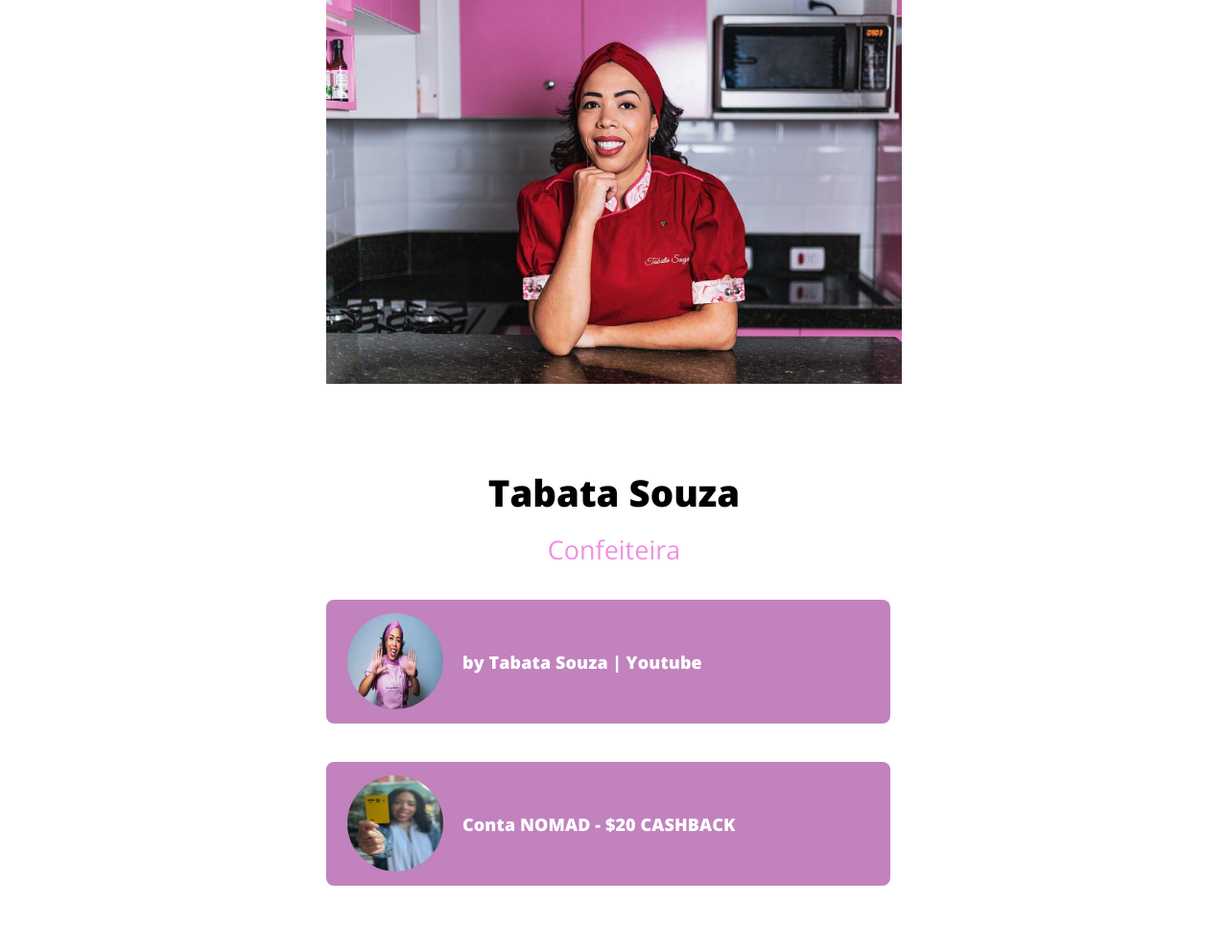
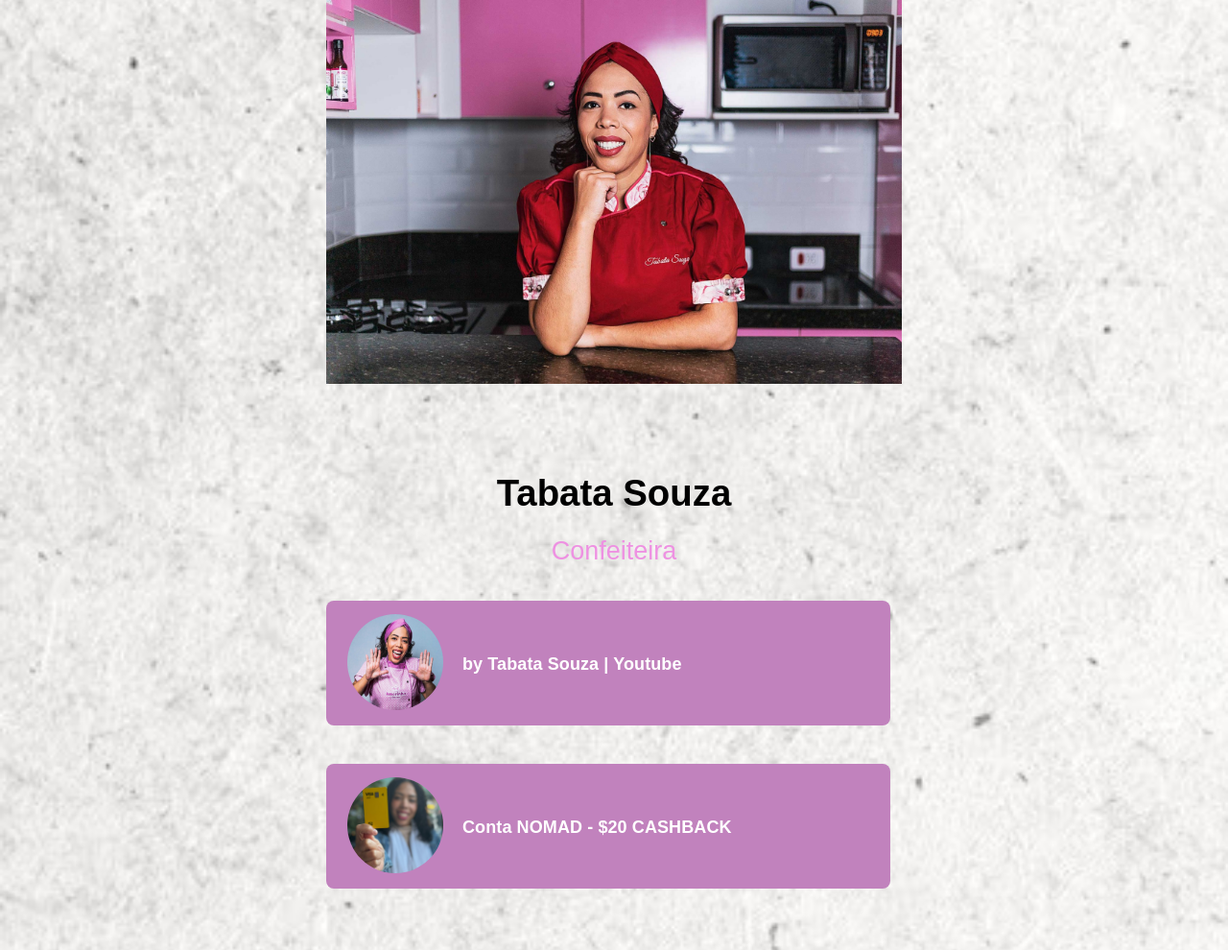
Before and after one commit to rfurlanetto/amorinho.github.io, a plain HTML site: page index.html in a window 1280 px wide. Shown: the whole page at 96% size. Drawn offline with Linux system fonts and the light colour scheme.

Commit message:
adiciona melhorias para o site da nega.

```diff
--- a/index.html
+++ b/index.html
@@ -25,12 +25,23 @@
     <link rel="stylesheet" href="css/brands.css">
 
     <style>
+      body{
+        margin: 0;
+        padding: 0;
+        background-image: url("images/fundos.jpeg");
+        background-size: cover; /* Ajusta o tamanho da imagem para cobrir todo o fundo */
+        background-position: center; /* Centraliza a imagem no fundo */
+        background-repeat: no-repeat; /* Evita a repetição da imagem */
+        height: 100vh; /* Garante que o fundo cubra toda a altura da viewport */
+        color: #ffffff; /* Define a cor do texto para melhor legibilidade */
+        font-family: Arial, sans-serif; /* Define a fonte do texto */
+      }
       .button-nega{
         width: 94%;
         background-color: #C182BD;
         display: flex; /* Torna os filhos em linha */
-      align-items: center; /* Centraliza verticalmente */
-      text-align: center; /* Centraliza horizontalmente */
+        align-items: center; /* Centraliza verticalmente */
+        text-align: center; /* Centraliza horizontalmente */
       }
 
       .image{
@@ -55,6 +66,7 @@
       h1{
         font-size: 2.4rem;
         margin-bottom: 0px;
+        color: #000;
       }
       h2{
         margin-top: 0px;
@@ -78,14 +90,14 @@
           <h1>Tabata Souza</h1>
           <h2>Confeiteira</h2>
         </p>
-        <a class="button button-nega" href="#" target="_blank" rel="noopener" role="button">
-          <div class="conteudo"><img class="image" src="images/ByTabataSouza.jpeg" alt=""></div>
+        <a class="button button-nega" href="https://www.youtube.com/@bytabatasouza" target="_blank" rel="noopener" role="button">
+          <div class="conteudo"><img class="image" src="images/byTabataSouzaNew.png" alt=""></div>
           <div class="conteudo">by Tabata Souza | Youtube</div>
         </a>
         <br>
 
-        <a class="button button-nega" href="#" target="_blank" rel="noopener" role="button">
-          <div class="conteudo"><img class="image" src="images/negaNomad.jpeg" alt=""></div>
+        <a class="button button-nega" href="https://nomad.onelink.me/wIQT/TABATA" target="_blank" rel="noopener" role="button">
+          <div class="conteudo"><img class="image" src="images/TabataNomadNew.png" alt=""></div>
           <div class="conteudo">Conta NOMAD - $20 CASHBACK</div>
         </a>
         <br>
```
Also changed, not shown: images/TabataNomadNew.png (added), images/byTabataSouzaNew.png (added), images/fundos.jpeg (added).
